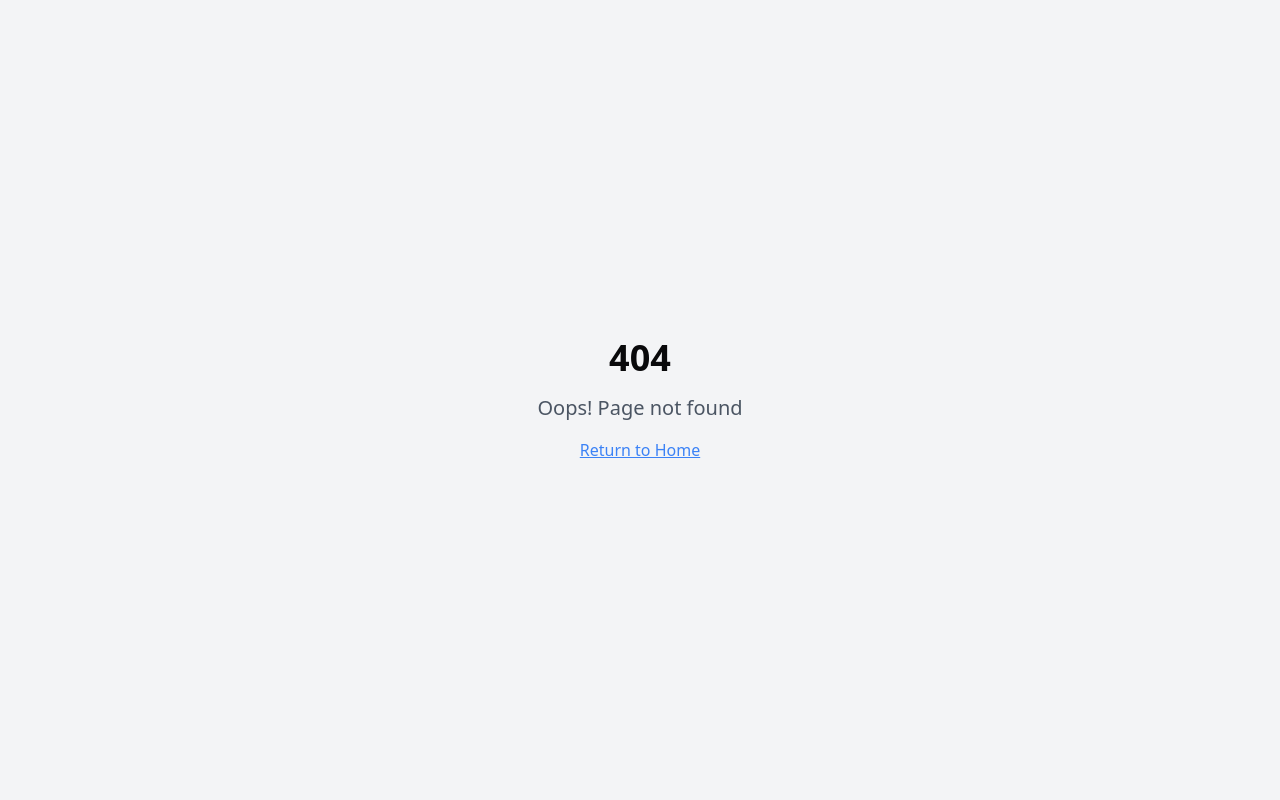
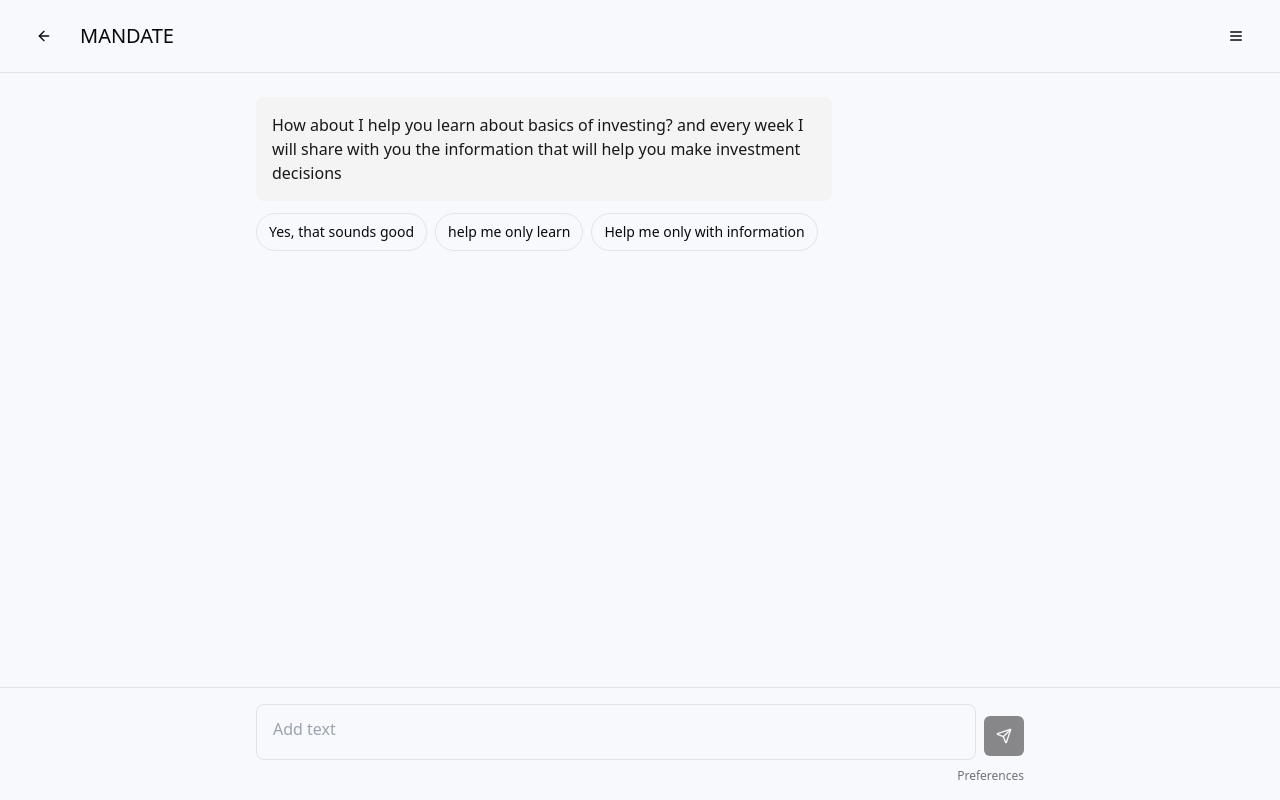
Before and after one commit to santosh-imperial/mandate, a React (Vite) app: page /chat in a window 1280 px wide. Before the commit this address had no page. Built offline with nearby package versions, Linux system fonts and the light colour scheme.

Commit message:
Add search screen
Implements a new screen that opens when the user enters text in the search box.

```diff
--- a/src/App.tsx
+++ b/src/App.tsx
@@ -7,6 +7,7 @@ import { BrowserRouter, Routes, Route } from "react-router-dom";
 import { ThemeProvider } from "next-themes";
 import Index from "./pages/Index";
 import NotFound from "./pages/NotFound";
+import ChatScreen from "./pages/ChatScreen";
 
 const queryClient = new QueryClient();
 
@@ -19,6 +20,7 @@ const App = () => (
         <BrowserRouter>
           <Routes>
             <Route path="/" element={<Index />} />
+            <Route path="/chat" element={<ChatScreen />} />
             {/* ADD ALL CUSTOM ROUTES ABOVE THE CATCH-ALL "*" ROUTE */}
             <Route path="*" element={<NotFound />} />
           </Routes>
--- a/src/components/FloatingSearchBar.tsx
+++ b/src/components/FloatingSearchBar.tsx
@@ -2,12 +2,15 @@
 import { useState, useEffect, useRef } from "react";
 import { Search } from "lucide-react";
 import { cn } from "@/lib/utils";
+import { useNavigate } from "react-router-dom";
 
 export const FloatingSearchBar = () => {
   const [position, setPosition] = useState({ x: 50, y: window.innerHeight - 100 });
   const [isDragging, setIsDragging] = useState(false);
   const [dragOffset, setDragOffset] = useState({ x: 0, y: 0 });
+  const [inputValue, setInputValue] = useState("");
   const searchBarRef = useRef<HTMLDivElement>(null);
+  const navigate = useNavigate();
 
   // Handle mouse down event to start dragging
   const handleMouseDown = (e: React.MouseEvent) => {
@@ -47,6 +50,13 @@ export const FloatingSearchBar = () => {
     };
   }, [isDragging, dragOffset]);
 
+  // Handle key press for search input
+  const handleKeyPress = (e: React.KeyboardEvent<HTMLInputElement>) => {
+    if (e.key === 'Enter' && inputValue.trim()) {
+      navigate('/chat');
+    }
+  };
+
   return (
     <div
       ref={searchBarRef}
@@ -66,6 +76,10 @@ export const FloatingSearchBar = () => {
         type="text"
         placeholder="Search for anything..."
         className="bg-transparent border-none outline-none flex-1 text-sm placeholder-muted-foreground text-foreground"
+        value={inputValue}
+        onChange={(e) => setInputValue(e.target.value)}
+        onKeyDown={handleKeyPress}
+        onClick={(e) => e.stopPropagation()} // Prevent triggering mouseDown on the container
       />
     </div>
   );
--- /dev/null
+++ b/src/pages/ChatScreen.tsx
@@ -0,0 +1,178 @@
+
+import React, { useState, useRef, useEffect } from "react";
+import { Button } from "@/components/ui/button";
+import { ArrowLeft, Menu, Send } from "lucide-react";
+import { useNavigate } from "react-router-dom";
+
+interface ChatMessage {
+  id: string;
+  content: string;
+  isUser: boolean;
+  suggestions?: string[];
+}
+
+const ChatScreen = () => {
+  const navigate = useNavigate();
+  const [messages, setMessages] = useState<ChatMessage[]>([
+    {
+      id: "1",
+      content: "How about I help you learn about basics of investing? and every week I will share with you the information that will help you make investment decisions",
+      isUser: false,
+      suggestions: ["Yes, that sounds good", "help me only learn", "Help me only with information"]
+    }
+  ]);
+  const [inputValue, setInputValue] = useState("");
+  const messagesEndRef = useRef<HTMLDivElement>(null);
+
+  const handleSendMessage = () => {
+    if (inputValue.trim()) {
+      // Add user message
+      const newUserMessage: ChatMessage = {
+        id: Date.now().toString(),
+        content: inputValue,
+        isUser: true
+      };
+
+      setMessages(prev => [...prev, newUserMessage]);
+      setInputValue("");
+
+      // Simulate AI response after a short delay
+      setTimeout(() => {
+        const newAiMessage: ChatMessage = {
+          id: (Date.now() + 1).toString(),
+          content: "I understand you're interested in that topic. What specific aspects would you like to know more about?",
+          isUser: false,
+          suggestions: ["Tell me more", "Can you give examples?", "What are the risks?"]
+        };
+
+        setMessages(prev => [...prev, newAiMessage]);
+      }, 1000);
+    }
+  };
+
+  const handleSuggestionClick = (suggestion: string) => {
+    // Add the suggestion as a user message
+    const newUserMessage: ChatMessage = {
+      id: Date.now().toString(),
+      content: suggestion,
+      isUser: true
+    };
+
+    setMessages(prev => [...prev, newUserMessage]);
+
+    // Simulate AI response after a short delay
+    setTimeout(() => {
+      const newAiMessage: ChatMessage = {
+        id: (Date.now() + 1).toString(),
+        content: `Great choice! Here's some information about "${suggestion}"...`,
+        isUser: false,
+        suggestions: ["Tell me more", "Can you explain differently?", "What should I do next?"]
+      };
+
+      setMessages(prev => [...prev, newAiMessage]);
+    }, 1000);
+  };
+
+  // Auto-scroll to bottom when messages change
+  useEffect(() => {
+    messagesEndRef.current?.scrollIntoView({ behavior: "smooth" });
+  }, [messages]);
+
+  // Handle enter key press
+  const handleKeyPress = (e: React.KeyboardEvent) => {
+    if (e.key === "Enter" && !e.shiftKey) {
+      e.preventDefault();
+      handleSendMessage();
+    }
+  };
+
+  return (
+    <div className="flex flex-col h-screen bg-background">
+      {/* Header */}
+      <header className="border-b border-border py-4 px-6">
+        <div className="flex items-center justify-between">
+          <div className="flex items-center gap-4">
+            <Button
+              variant="ghost"
+              size="icon"
+              onClick={() => navigate("/")}
+              aria-label="Back"
+            >
+              <ArrowLeft className="h-5 w-5" />
+            </Button>
+            <h1 className="text-xl font-medium">MANDATE</h1>
+          </div>
+          <Button variant="ghost" size="icon" aria-label="Menu">
+            <Menu className="h-5 w-5" />
+          </Button>
+        </div>
+      </header>
+
+      {/* Chat Messages Area */}
+      <div className="flex-grow overflow-y-auto p-4 md:p-6">
+        <div className="max-w-3xl mx-auto space-y-6">
+          {messages.map((message) => (
+            <div key={message.id} className={`${message.isUser ? 'ml-auto' : ''} max-w-[85%] md:max-w-[75%]`}>
+              {/* Message Bubble */}
+              <div className={`p-4 rounded-lg ${
+                message.isUser
+                  ? 'bg-primary text-primary-foreground ml-auto'
+                  : 'bg-secondary text-secondary-foreground'
+              }`}>
+                <p className="text-base">{message.content}</p>
+              </div>
+
+              {/* Suggestions */}
+              {!message.isUser && message.suggestions && (
+                <div className="mt-3 flex flex-wrap gap-2">
+                  {message.suggestions.map((suggestion, index) => (
+                    <button
+                      key={index}
+                      onClick={() => handleSuggestionClick(suggestion)}
+                      className="px-3 py-2 border border-border rounded-full text-sm hover:bg-accent transition-colors"
+                    >
+                      {suggestion}
+                    </button>
+                  ))}
+                </div>
+              )}
+            </div>
+          ))}
+          <div ref={messagesEndRef} />
+        </div>
+      </div>
+
+      {/* Input Area */}
+      <div className="border-t border-border p-4">
+        <div className="max-w-3xl mx-auto">
+          <div className="flex gap-2 items-end">
+            <div className="flex-grow border border-input rounded-lg focus-within:ring-1 focus-within:ring-ring">
+              <textarea
+                value={inputValue}
+                onChange={(e) => setInputValue(e.target.value)}
+                onKeyDown={handleKeyPress}
+                placeholder="Add text"
+                className="w-full px-4 py-3 bg-transparent text-foreground resize-none focus:outline-none"
+                rows={1}
+                style={{ minHeight: '44px', maxHeight: '120px' }}
+              />
+            </div>
+            <Button
+              onClick={handleSendMessage}
+              size="icon"
+              className={`mb-1 ${!inputValue.trim() ? 'opacity-50 cursor-not-allowed' : ''}`}
+              disabled={!inputValue.trim()}
+            >
+              <Send className="h-5 w-5" />
+            </Button>
+          </div>
+          <div className="mt-2 text-xs text-right text-muted-foreground">
+            <a href="#" className="hover:underline">Preferences</a>
+          </div>
+        </div>
+      </div>
+    </div>
+  );
+};
+
+export default ChatScreen;
```
